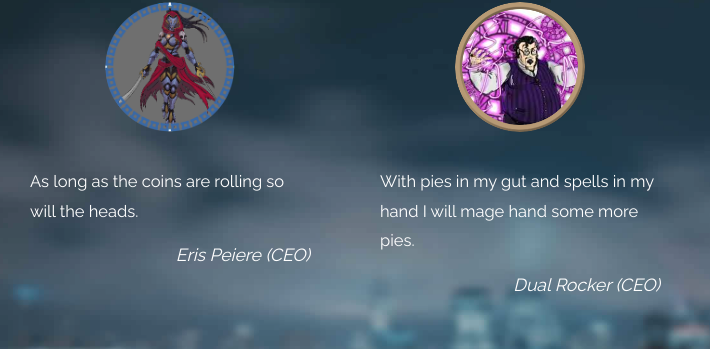
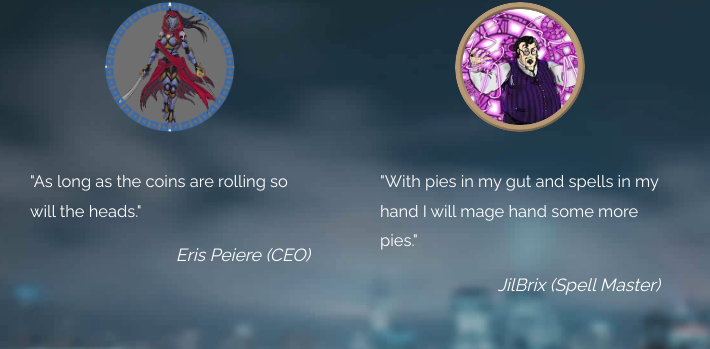
Before and after one commit to Nephalem0/Stumle, a plain HTML site: page index.html in a window 1280 px wide. Shown: the part 2054-2403 px from the top of the page, 120-830 px from the left. Drawn offline with Linux system fonts and the light colour scheme.

Commit message:
Update index.html

```diff
--- a/index.html
+++ b/index.html
@@ -177,14 +177,14 @@ https://www.tooplate.com/view/2117-infinite-loop
                         <div class="tm-testimonials-carousel">
                             <figure class="tm-testimonial-item">
                                 <img src="img/Eris.png" width="130px" alt="Image" class="img-fluid mx-auto">
-                                <blockquote>As long as the coins are rolling so will the heads.</blockquote>
+                                <blockquote>"As long as the coins are rolling so will the heads."</blockquote>
                                 <figcaption>Eris Peiere (CEO)</figcaption>
                             </figure>
 
                             <figure class="tm-testimonial-item">
                                 <img src="img/Jilbrix.png" width="130px" alt="Image" class="img-fluid mx-auto">
-                                <blockquote>With pies in my gut and spells in my hand I will mage hand some more pies.</blockquote>
-                                <figcaption>Dual Rocker (CEO)</figcaption>
+                                <blockquote>"With pies in my gut and spells in my hand I will mage hand some more pies."</blockquote>
+                                <figcaption>JilBrix (Spell Master)</figcaption>
                             </figure>
 
                             <figure class="tm-testimonial-item">
```
